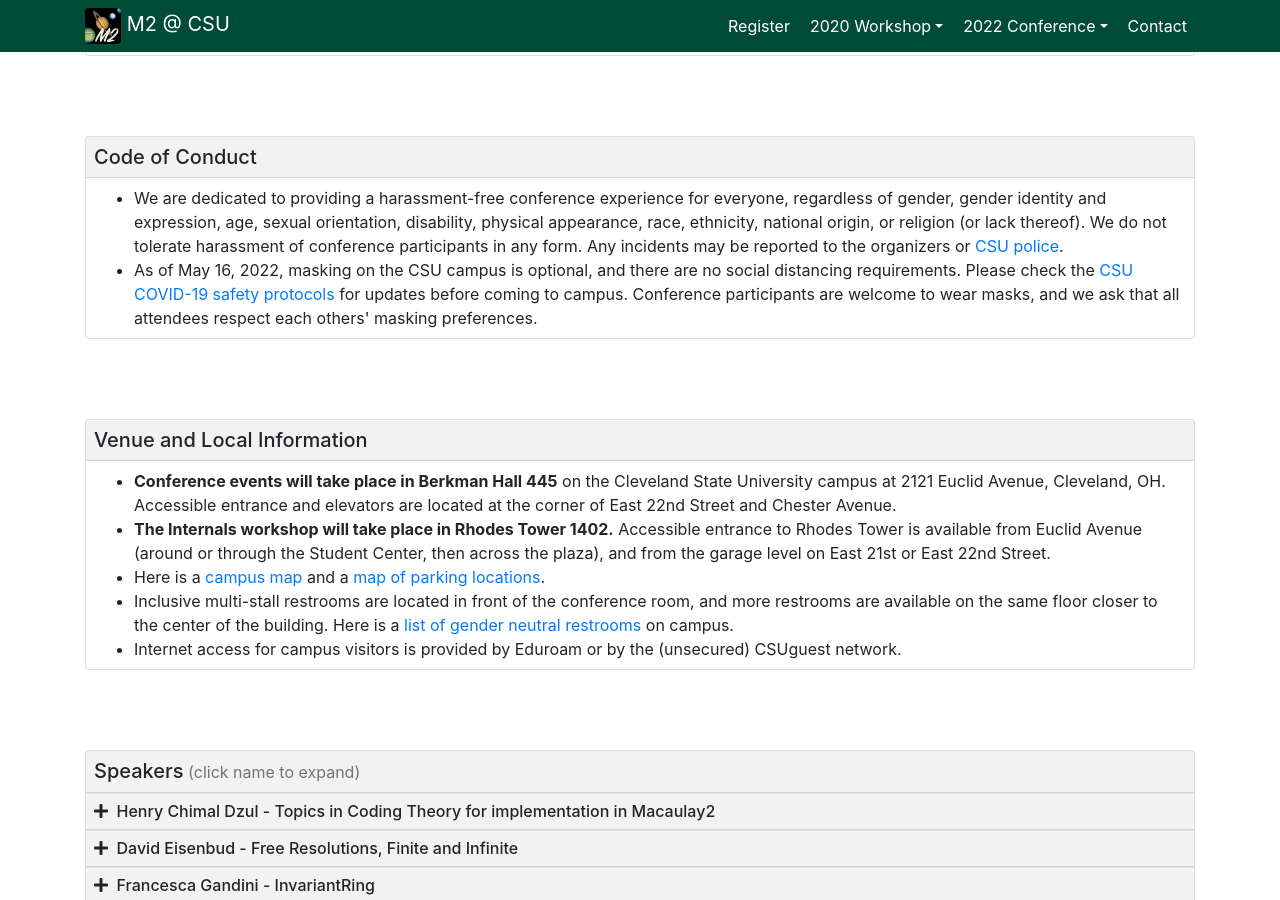
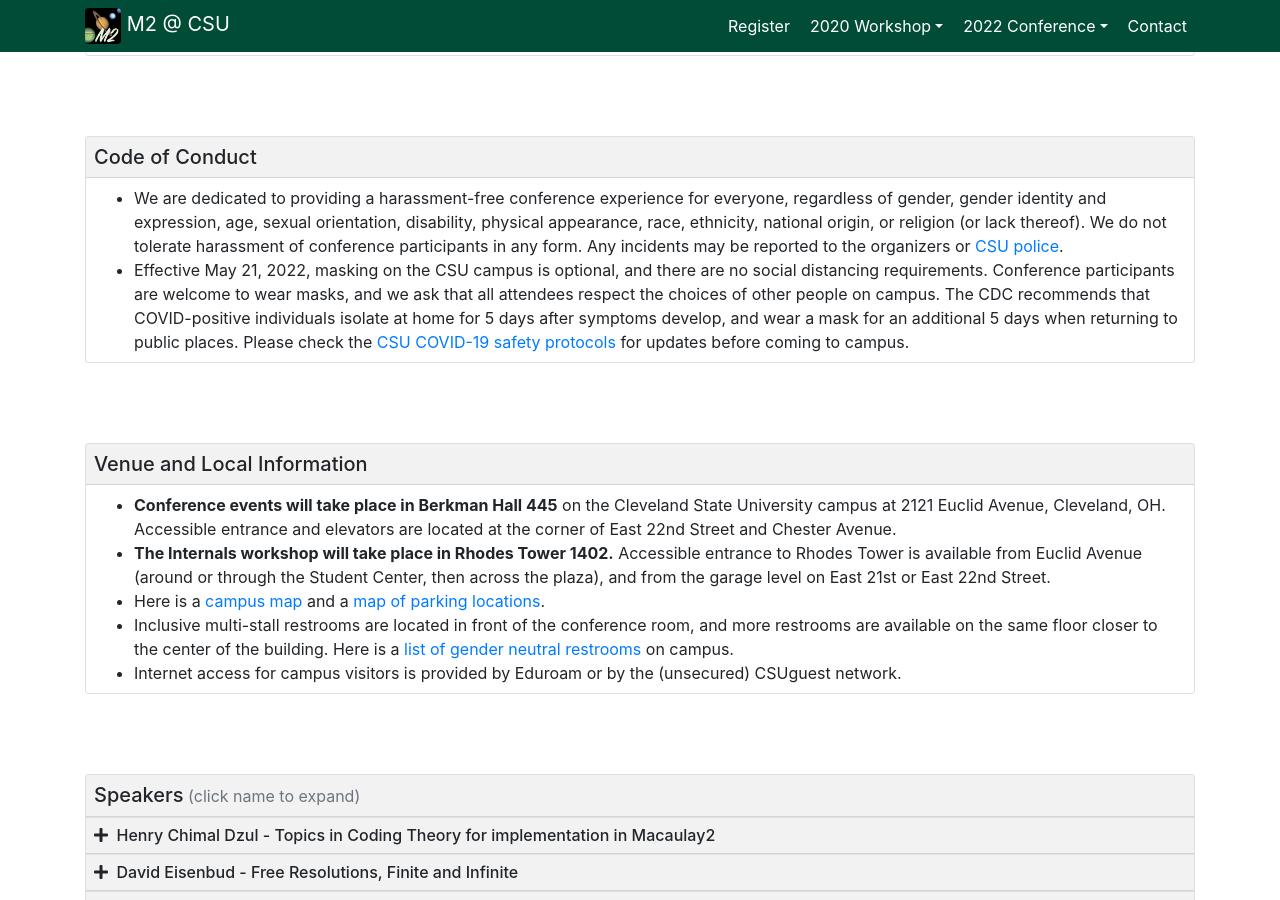
Before and after one commit to galettof/m2csu, a Jekyll site: the page built from conference.html, in a window 1280 px wide and 900 px high, scrolled down 518 px. Built offline with Jekyll 4.4.1, drawn with Linux system fonts in a browser that asks for light colours; nearby versions of some CDN libraries.

Commit message:
official masking optional language

```diff
--- a/conference.html
+++ b/conference.html
@@ -75,14 +75,18 @@
 	    incidents may be reported to the organizers
 	    or <a href="https://www.csuohio.edu/police/police"
 	    target="_blank">CSU police</a>.</li>
-	      <li>As of May 16, 2022, masking on the CSU campus is
+	      <li>Effective May 21, 2022, masking on the CSU campus is
 	      optional, and there are no social distancing
-	      requirements. Please check
+	      requirements. Conference participants are welcome to
+	      wear masks, and we ask that all attendees respect the
+	      choices of other people on campus. The CDC recommends
+	      that COVID-positive individuals isolate at home for 5
+	      days after symptoms develop, and wear a mask for an
+	      additional 5 days when returning to public
+	      places. Please check
 	      the <a href="https://www.csuohio.edu/safe-campus/safe-campus"
 	      target="_blank">CSU COVID-19 safety protocols</a> for
-	      updates before coming to campus. Conference participants
-	      are welcome to wear masks, and we ask that all attendees
-	      respect each others' masking preferences.</li>
+	      updates before coming to campus.</li>
 	    </ul>
 	  </div>
 	</div>
```
